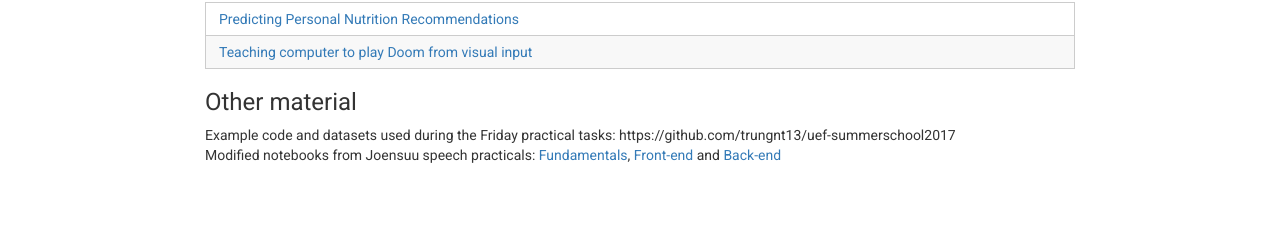
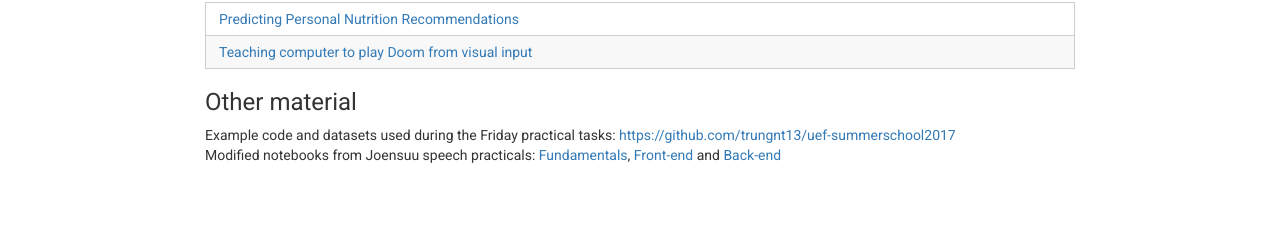
Before and after one commit to abrahamwoubie/Summer_School_RL, a Jekyll site: the page built from 35c163ca47986f8e1f5eec9d54238ad1229a7c92/course-notes.md, in a window 1280 px wide. Shown: the part 1253-1505 px from the top of the page. Built offline with Jekyll 4.4.1, drawn with Linux system fonts in a browser that asks for light colours; nearby versions of some CDN libraries; part of the change alters nothing that is shown.

Commit message:
Fixed link

```diff
--- a/35c163ca47986f8e1f5eec9d54238ad1229a7c92/course-notes.md
+++ b/35c163ca47986f8e1f5eec9d54238ad1229a7c92/course-notes.md
@@ -47,7 +47,7 @@ title: Course Notes | MLABST'17
 
 ### Other material
 
-Example code and datasets used during the Friday practical tasks: https://github.com/trungnt13/uef-summerschool2017 <br>
+Example code and datasets used during the Friday practical tasks: [https://github.com/trungnt13/uef-summerschool2017](https://github.com/trungnt13/uef-summerschool2017)<br>
 Modified notebooks from Joensuu speech practicals:
 [Fundamentals](({{ site.url }}{{ site.baseurl }}/content/fundamentals.html)),
 [Front-end](({{ site.url }}{{ site.baseurl }}/content/front-end.html))
```
